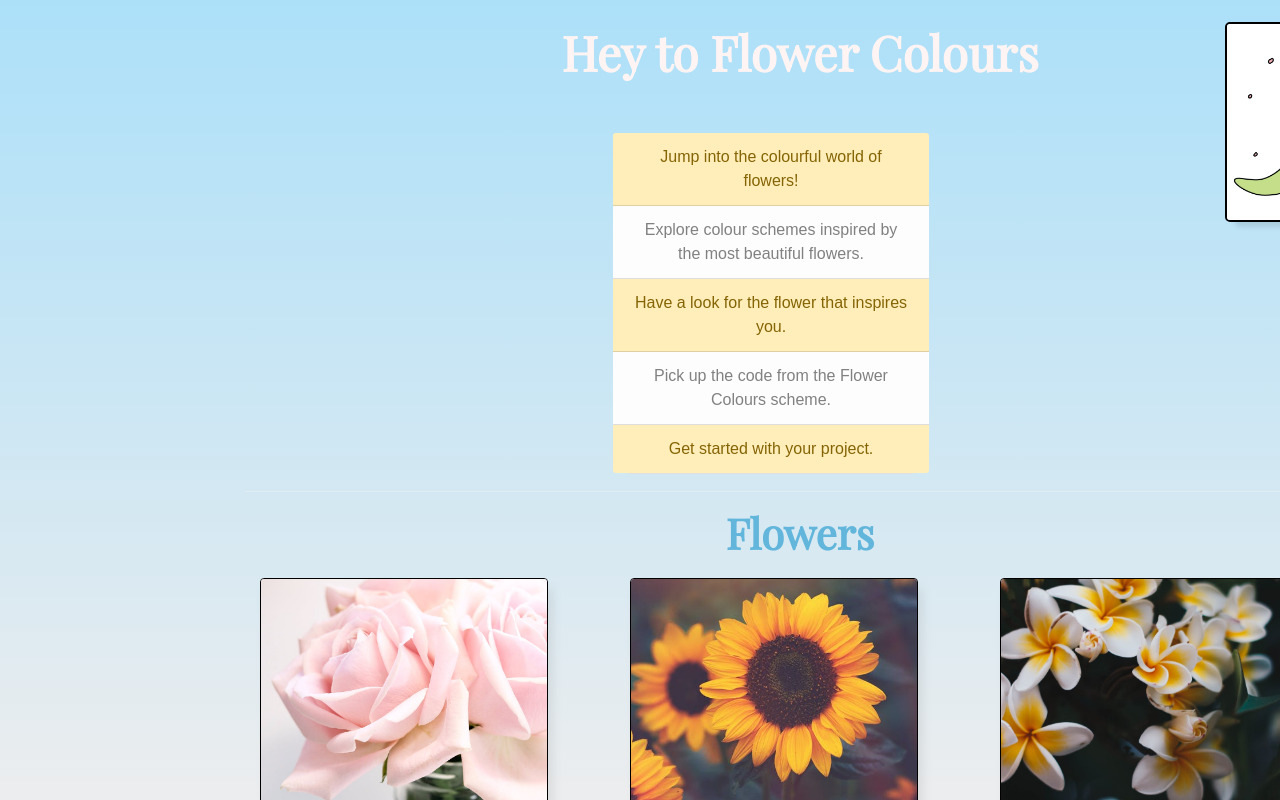
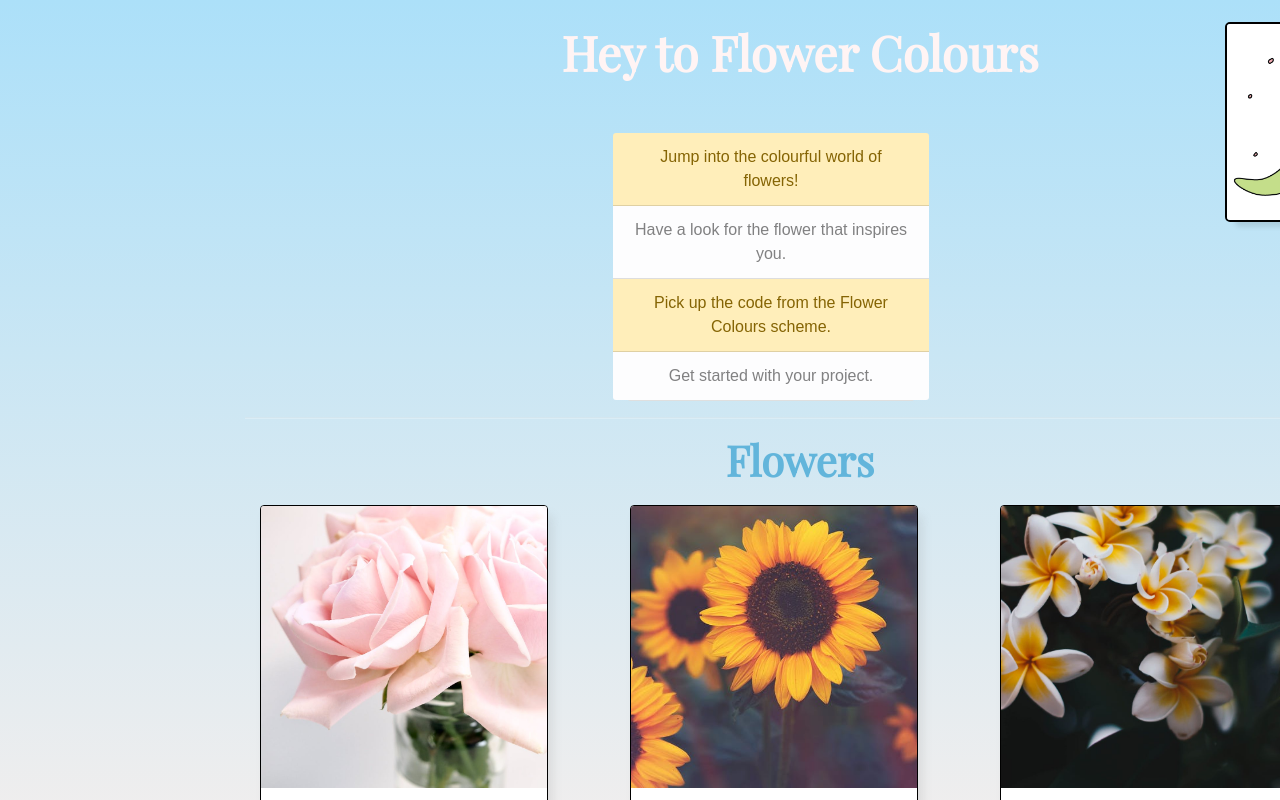
Before and after one commit to Tabea014/FlowerColours, a React (Create React App) app: page / in a window 1280 px wide. Shown: the top 800 px of the page. Built offline with nearby package versions, Linux system fonts and the light colour scheme; the HTML template or start-up script is replaced by a standard one.

Commit message:
Update Intro

```diff
--- a/src/Flowers.js
+++ b/src/Flowers.js
@@ -22,10 +22,9 @@ export default function Flowers(){
 <Card style={{ width: '18rem' }}>
   <ListGroup variant="flush" className="row justify-content-center ">
     <ListGroup.Item action variant="warning">Jump into the colourful world of flowers!</ListGroup.Item>
-    <ListGroup.Item action variant="light">Explore colour schemes inspired by the most beautiful flowers.</ListGroup.Item>
-    <ListGroup.Item action variant="warning">Have a look for the flower that inspires you.</ListGroup.Item>
-    <ListGroup.Item action variant="light">Pick up the code from the Flower Colours scheme.</ListGroup.Item>
-    <ListGroup.Item action variant="warning">Get started with your project.</ListGroup.Item>
+    <ListGroup.Item action variant="light">Have a look for the flower that inspires you.</ListGroup.Item>
+    <ListGroup.Item action variant="warning">Pick up the code from the Flower Colours scheme.</ListGroup.Item>
+    <ListGroup.Item action variant="light">Get started with your project.</ListGroup.Item>
   </ListGroup>
 </Card>
 </Col>
--- a/src/flowers.css
+++ b/src/flowers.css
@@ -2,7 +2,7 @@
   font-family: sans-serif;
   text-align: center;
   width: 1600px;
-  height: 1040px;
+  height: 1000px;
   text-align: center;
   display: block;
   background: #c9ccd3;
```
